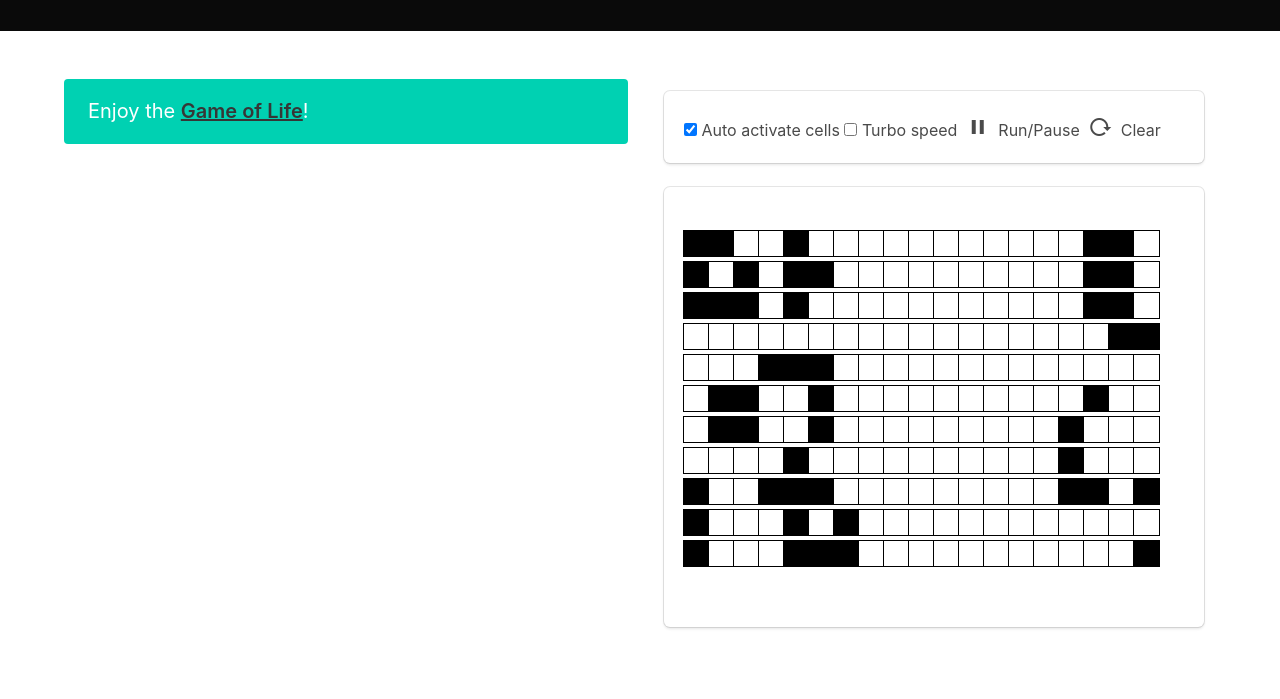
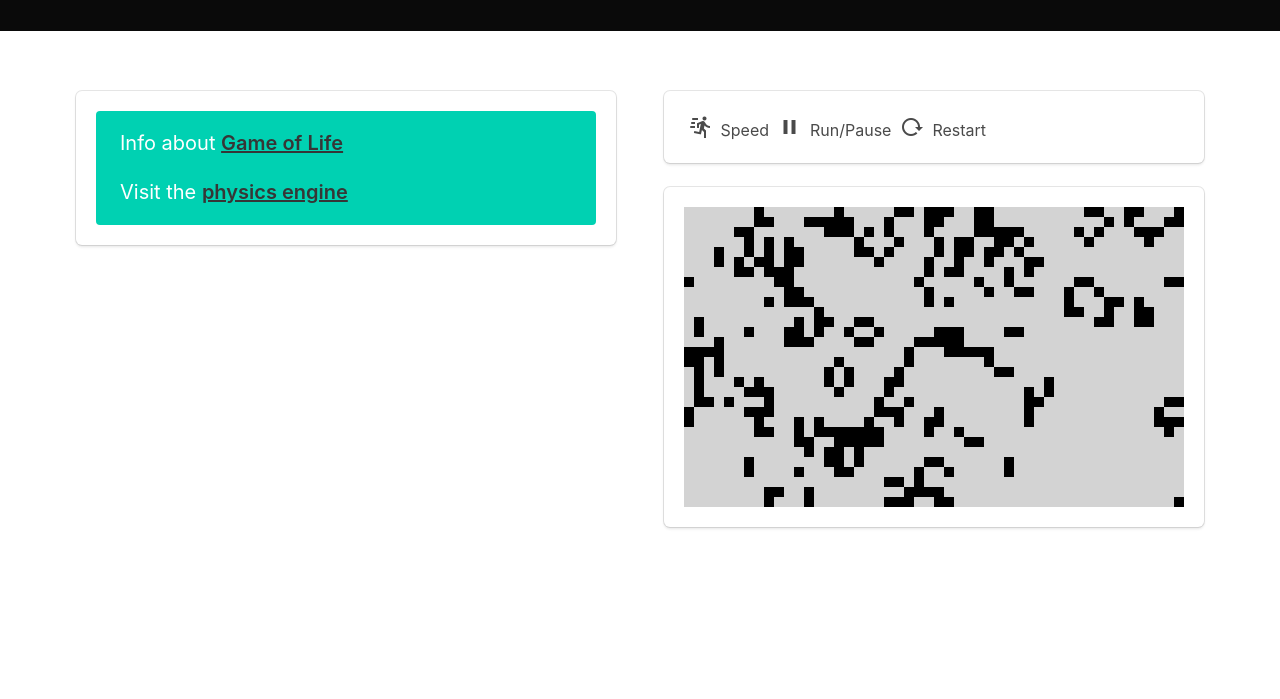
Before and after one commit to persegersten/gol, a website: page index.html in a window 1280 px wide. Shown: the part 101-800 px from the top of the page. Drawn offline with nearby package versions, Linux system fonts and the light colour scheme.

Commit message:
index.html uses new GoL, speed button does not start timer

```diff
--- a/index.html
+++ b/index.html
@@ -6,8 +6,6 @@
 		<title>segersten.eu</title>
 		<link rel="stylesheet" href="https://cdnjs.cloudflare.com/ajax/libs/bulma/0.7.0/css/bulma.min.css">
     <link rel="stylesheet" href="https://cdn.materialdesignicons.com/2.1.19/css/materialdesignicons.min.css">
-		<!-- script defer src="https://use.fontawesome.com/releases/v5.0.7/js/all.js"></script-->
-    <!-- <link rel="stylesheet" href="styles/debug.css"> -->
         <style>
 
           .center {
@@ -29,22 +27,36 @@
             height:100%;
             width:100%;
           }
+          #golCanvas {
+            background: lightgray;
+            margin: auto;
+            display: block;
+            max-width: 100%;
+            width: 100%;
+            height: 300px;
+          }
+          .golInput:hover {
+            background-color: lightgrey;
+            border: 1px solid black;
+          }
 
                   </style>
       <script src="https://ajax.googleapis.com/ajax/libs/jquery/3.6.0/jquery.min.js"></script>
 	</head>
 	<body>
     <script type="module">
-      import "./main.js";
+      import "./main2.js";
     </script>
 		<section class="hero has-background-black">
       <div class="hero-body">
         <div class="container">
-					<figure class="image center
+					<figure class="image center">
           <div class="container">
             <h1 class="title">
               Segersten IT
               </h1>
+          </div>
+          </figure>
           </div>
       </div>
   </section>
@@ -53,45 +65,50 @@
     <div class="container">
     <div class="columns">
       <div class="column">
-        <div class="tile is-vertical">
-            <div class="notification is-primary"><p class="subtitle">
-              Enjoy the <strong><a href="https://en.wikipedia.org/wiki/Conway%27s_Game_of_Life">Game of Life</a></strong>!
-              </p>
+        <div class="tile is-vertical is-parent">
+            <div class="tile is-child box">
+              <div class="notification is-primary"><p class="subtitle">
+                Info about <strong><a href="https://en.wikipedia.org/wiki/Conway%27s_Game_of_Life">Game of Life</a></strong>
+                </p>
+                <p class="subtitle">
+                  Visit the <strong><a href="physics.html">physics engine</a></strong>
+                </p>
+              </div>
             </div>
+            &nbsp;
           </div>
       </div>
       <div class="column">
         <div class="tile is-vertical is-parent">
           <div class="tile is-child box">
             <div id="gol_control_bar">
-              <label class="checkbox">
-                <input id="auto_activate" type="checkbox">
-                Auto activate cells
-              </label>
-              <label class="checkbox">
-                <input id="turbo_speed" type="checkbox">
-                Turbo speed
-              </label>
               <span class="icon-text">
                 <span class="icon is-medium">
-                  <i id="btn_onoff" class="mdi mdi-24px mdi-pause"></i>
+                <i id="turbo_speed" class="mdi mdi-24px mdi-run-fast golInput"></i>
+              </span>
+              <span>Speed</span>
+            </span>
+              <span class="icon-text">
+                <span class="icon is-medium">
+                  <i id="btn_onoff" class="mdi mdi-24px mdi-pause golInput"></i>
                 </span>
                 <span>Run/Pause</span>
               </span>
-              <span class="icon-text"></span>
+              <span class="icon-text">
                 <span class="icon is-medium">
-                  <i id="btn_refresh" class="mdi mdi-24px mdi-reload"></i>
+                  <i id="btn_refresh" class="mdi mdi-24px mdi-reload golInput"></i>
                 </span>
-                <span>Clear</span>
+                <span>Restart</span>
               </span>
-              </div>
+            </div>
           </div>
           <div class="tile is-child box">
-            <div id="container"></div>
-          </div>
+            <canvas id="golCanvas" class="is-fullwidth" height="300px"></canvas>
           </div>
       </div>
+    </div>
   </div>
+</div>
   </section>
 	</body>
 </html>
--- a/main2.js
+++ b/main2.js
@@ -67,7 +67,9 @@ button_turbo_speed.addEventListener('click', (event) => {
     } else {
       speed_millis = SLOW;
     }
-    repeater = setInterval(sessionTick, speed_millis);
+    if (repeater != null) {
+      repeater = setInterval(sessionTick, speed_millis);
+    }
     updateMenuIcons();
   });
 
```
